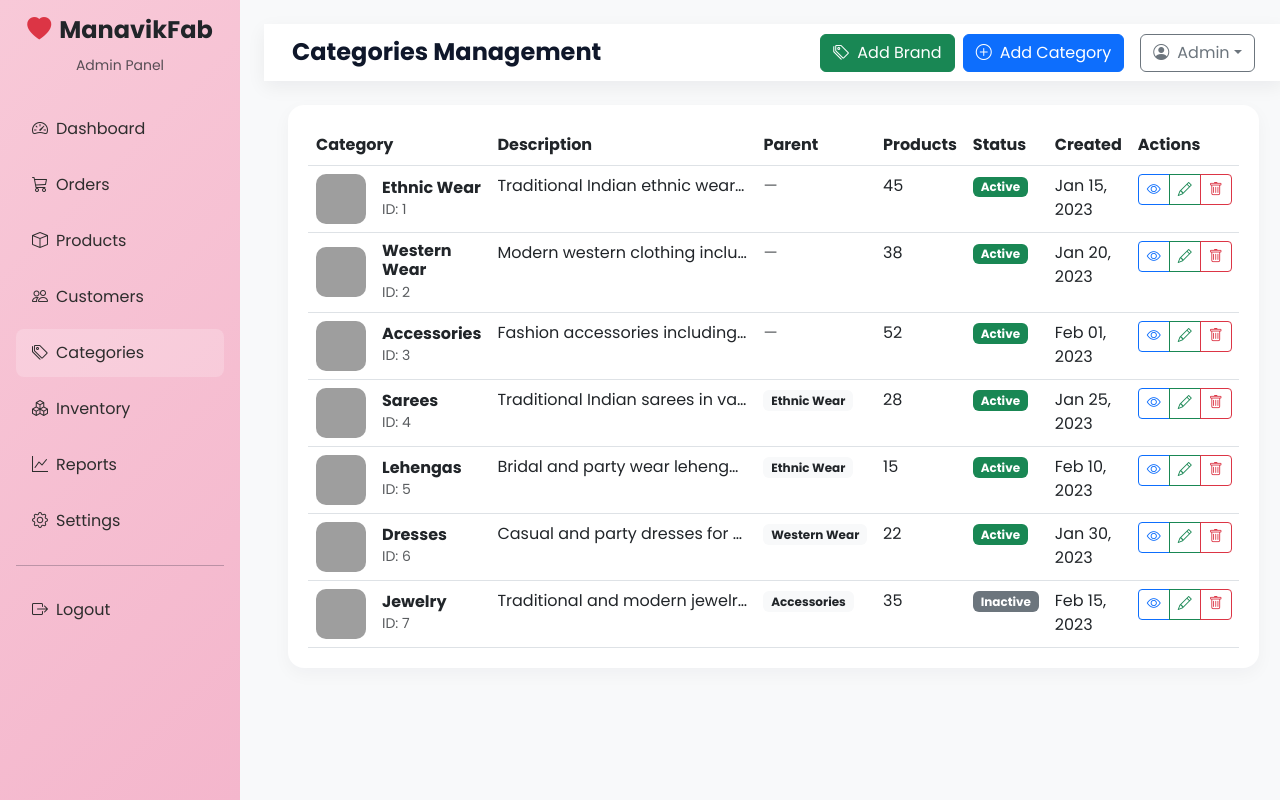
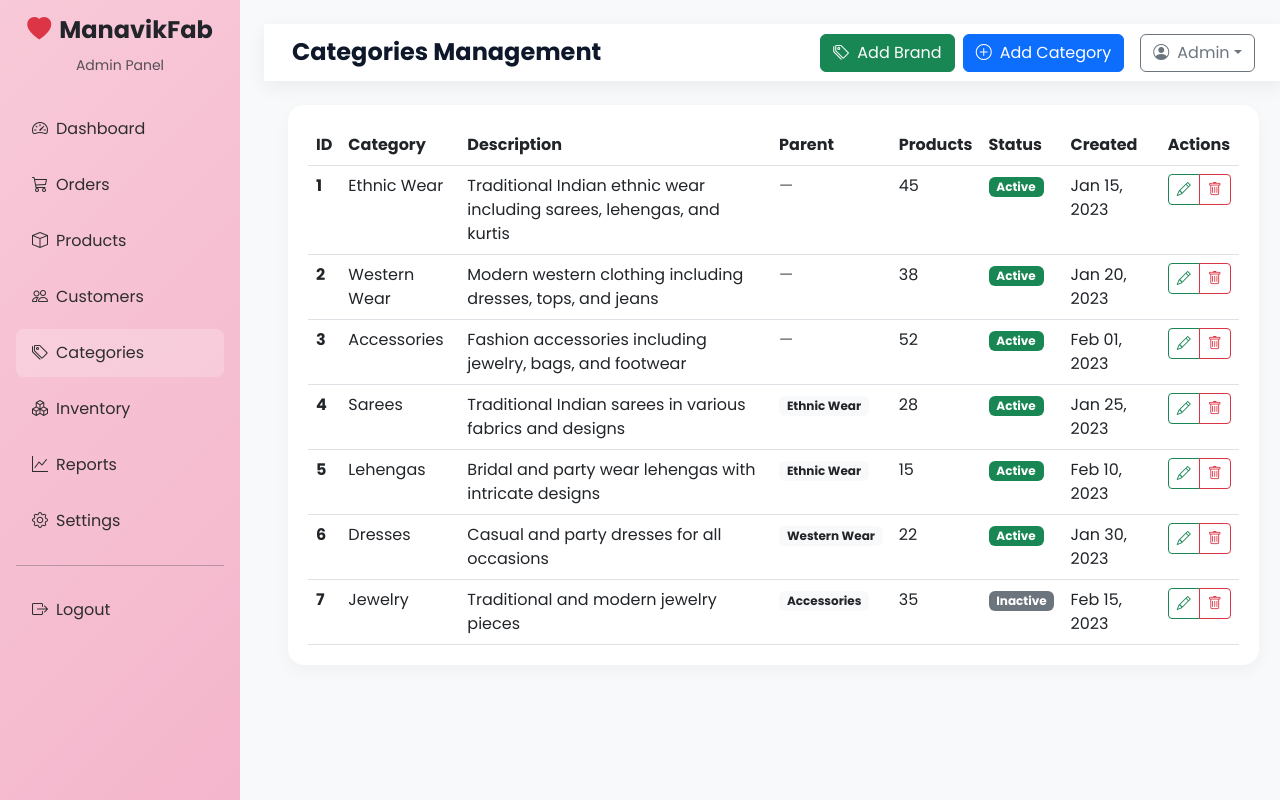
Before and after one commit to lavkush2336/madvik-98910, a PHP site: page /Admin/categories.php in a window 1280 px wide. Run offline with PHP 8.4, Linux system fonts and the light colour scheme; grey boxes are pictures that could not be loaded.

Commit message:
categories section remake + adding thr=e dialouge box for the add brand

```diff
--- a/Admin/categories.php
+++ b/Admin/categories.php
@@ -10,17 +10,16 @@ if (!isset($_SESSION['admin_id'])) {
 
 // Sample categories data
 $categories = [
-    ['id' => 1, 'name' => 'Ethnic Wear', 'description' => 'Traditional Indian ethnic wear including sarees, lehengas, and kurtis', 'image' => 'images/categories/ethnic-wear.jpg', 'products_count' => 45, 'status' => 'Active', 'created_date' => '2023-01-15', 'parent_category' => null, 'slug' => 'ethnic-wear'],
-    ['id' => 2, 'name' => 'Western Wear', 'description' => 'Modern western clothing including dresses, tops, and jeans', 'image' => 'images/categories/western-wear.jpg', 'products_count' => 38, 'status' => 'Active', 'created_date' => '2023-01-20', 'parent_category' => null, 'slug' => 'western-wear'],
-    ['id' => 3, 'name' => 'Accessories', 'description' => 'Fashion accessories including jewelry, bags, and footwear', 'image' => 'images/categories/accessories.jpg', 'products_count' => 52, 'status' => 'Active', 'created_date' => '2023-02-01', 'parent_category' => null, 'slug' => 'accessories'],
-    ['id' => 4, 'name' => 'Sarees', 'description' => 'Traditional Indian sarees in various fabrics and designs', 'image' => 'images/categories/sarees.jpg', 'products_count' => 28, 'status' => 'Active', 'created_date' => '2023-01-25', 'parent_category' => 'Ethnic Wear', 'slug' => 'sarees'],
-    ['id' => 5, 'name' => 'Lehengas', 'description' => 'Bridal and party wear lehengas with intricate designs', 'image' => 'images/categories/lehengas.jpg', 'products_count' => 15, 'status' => 'Active', 'created_date' => '2023-02-10', 'parent_category' => 'Ethnic Wear', 'slug' => 'lehengas'],
-    ['id' => 6, 'name' => 'Dresses', 'description' => 'Casual and party dresses for all occasions', 'image' => 'images/categories/dresses.jpg', 'products_count' => 22, 'status' => 'Active', 'created_date' => '2023-01-30', 'parent_category' => 'Western Wear', 'slug' => 'dresses'],
-    ['id' => 7, 'name' => 'Jewelry', 'description' => 'Traditional and modern jewelry pieces', 'image' => 'images/categories/jewelry.jpg', 'products_count' => 35, 'status' => 'Inactive', 'created_date' => '2023-02-15', 'parent_category' => 'Accessories', 'slug' => 'jewelry']
+    ['id' => 1, 'name' => 'Ethnic Wear', 'description' => 'Traditional Indian ethnic wear including sarees, lehengas, and kurtis', 'products_count' => 45, 'status' => 'Active', 'created_date' => '2023-01-15', 'parent_category' => null],
+    ['id' => 2, 'name' => 'Western Wear', 'description' => 'Modern western clothing including dresses, tops, and jeans', 'products_count' => 38, 'status' => 'Active', 'created_date' => '2023-01-20', 'parent_category' => null],
+    ['id' => 3, 'name' => 'Accessories', 'description' => 'Fashion accessories including jewelry, bags, and footwear', 'products_count' => 52, 'status' => 'Active', 'created_date' => '2023-02-01', 'parent_category' => null],
+    ['id' => 4, 'name' => 'Sarees', 'description' => 'Traditional Indian sarees in various fabrics and designs', 'products_count' => 28, 'status' => 'Active', 'created_date' => '2023-01-25', 'parent_category' => 'Ethnic Wear'],
+    ['id' => 5, 'name' => 'Lehengas', 'description' => 'Bridal and party wear lehengas with intricate designs', 'products_count' => 15, 'status' => 'Active', 'created_date' => '2023-02-10', 'parent_category' => 'Ethnic Wear'],
+    ['id' => 6, 'name' => 'Dresses', 'description' => 'Casual and party dresses for all occasions', 'products_count' => 22, 'status' => 'Active', 'created_date' => '2023-01-30', 'parent_category' => 'Western Wear'],
+    ['id' => 7, 'name' => 'Jewelry', 'description' => 'Traditional and modern jewelry pieces', 'products_count' => 35, 'status' => 'Inactive', 'created_date' => '2023-02-15', 'parent_category' => 'Accessories']
 ];
 
-$statuses = ['All', 'Active', 'Inactive'];
-$parent_categories = ['None', 'Ethnic Wear', 'Western Wear', 'Accessories'];
+$parent_categories_options = ['Ethnic Wear', 'Western Wear', 'Accessories'];
 ?>
 <!DOCTYPE html>
 <html lang="en">
@@ -66,19 +65,7 @@ $parent_categories = ['None', 'Ethnic Wear', 'Western Wear', 'Accessories'];
         }
         .navbar { background: white; box-shadow: 0 6px 18px rgba(15,23,42,0.06); padding:.6rem 1rem }
         .navbar h4.mb-0{ font-size:1.5rem; font-weight:800; }
-        .stats-card {
-            background: white;
-            border-radius: 1rem;
-            padding: 1.25rem;
-            box-shadow: 0 6px 18px rgba(15,23,42,0.06);
-        }
         .table-container { background: white; border-radius: 1rem; padding: 1.25rem; box-shadow: 0 6px 18px rgba(15,23,42,0.04); }
-        .category-image {
-            width: 50px;
-            height: 50px;
-            border-radius: 10px;
-            object-fit: cover;
-        }
         @media (max-width: 991.98px) {
             .sidebar {
                 transform: translateX(-100%);
@@ -117,10 +104,10 @@ $parent_categories = ['None', 'Ethnic Wear', 'Western Wear', 'Accessories'];
                         <button class="btn btn-outline-secondary d-lg-none me-3" type="button" id="sidebarToggle"><i class="bi bi-list"></i></button>
                         <h4 class="mb-0">Categories Management</h4>
                         <div class="d-flex align-items-center ms-auto">
-                             <button class="btn btn-success me-2">
+                            <button class="btn btn-success me-2" data-bs-toggle="modal" data-bs-target="#addBrandModal">
                                 <i class="bi bi-tags me-2"></i>Add Brand
                             </button>
-                            <button class="btn btn-primary me-3" data-bs-toggle="modal" data-bs-target="#addCategoryModal">
+                            <button class="btn btn-primary me-3" id="addCategoryBtn">
                                 <i class="bi bi-plus-circle me-2"></i>Add Category
                             </button>
                             <div class="dropdown">
@@ -142,6 +129,7 @@ $parent_categories = ['None', 'Ethnic Wear', 'Western Wear', 'Accessories'];
                             <table class="table table-hover mb-0">
                                 <thead>
                                     <tr>
+                                        <th>ID</th>
                                         <th>Category</th>
                                         <th>Description</th>
                                         <th>Parent</th>
@@ -153,18 +141,11 @@ $parent_categories = ['None', 'Ethnic Wear', 'Western Wear', 'Accessories'];
                                 </thead>
                                 <tbody>
                                     <?php foreach($categories as $category): ?>
-                                    <tr>
-                                        <td>
-                                            <div class="d-flex align-items-center">
-                                                <img src="<?php echo $category['image']; ?>" alt="<?php echo $category['name']; ?>" class="category-image me-3">
-                                                <div>
-                                                    <h6 class="mb-0 fw-bold"><?php echo $category['name']; ?></h6>
-                                                    <small class="text-muted">ID: <?php echo $category['id']; ?></small>
-                                                </div>
-                                            </div>
-                                        </td>
-                                        <td><div class="text-truncate" style="max-width: 250px;"><?php echo $category['description']; ?></div></td>
-                                        <td>
+                                    <tr data-id="<?php echo $category['id']; ?>">
+                                        <td><strong><?php echo $category['id']; ?></strong></td>
+                                        <td class="category-name"><?php echo $category['name']; ?></td>
+                                        <td class="category-description"><?php echo $category['description']; ?></td>
+                                        <td class="parent-category">
                                             <?php if($category['parent_category']): ?>
                                                 <span class="badge bg-light text-dark"><?php echo $category['parent_category']; ?></span>
                                             <?php else: ?>
@@ -172,12 +153,11 @@ $parent_categories = ['None', 'Ethnic Wear', 'Western Wear', 'Accessories'];
                                             <?php endif; ?>
                                         </td>
                                         <td><?php echo $category['products_count']; ?></td>
-                                        <td><span class="badge bg-<?php echo $category['status'] == 'Active' ? 'success' : 'secondary'; ?>"><?php echo $category['status']; ?></span></td>
+                                        <td class="category-status"><span class="badge bg-<?php echo $category['status'] == 'Active' ? 'success' : 'secondary'; ?>"><?php echo $category['status']; ?></span></td>
                                         <td><?php echo date('M d, Y', strtotime($category['created_date'])); ?></td>
                                         <td>
                                             <div class="btn-group">
-                                                <button class="btn btn-sm btn-outline-primary" title="View"><i class="bi bi-eye"></i></button>
-                                                <button class="btn btn-sm btn-outline-success" title="Edit"><i class="bi bi-pencil"></i></button>
+                                                <button class="btn btn-sm btn-outline-success edit-btn" title="Edit"><i class="bi bi-pencil"></i></button>
                                                 <button class="btn btn-sm btn-outline-danger" title="Delete"><i class="bi bi-trash"></i></button>
                                             </div>
                                         </td>
@@ -192,15 +172,16 @@ $parent_categories = ['None', 'Ethnic Wear', 'Western Wear', 'Accessories'];
         </div>
     </div>
 
-    <div class="modal fade" id="addCategoryModal" tabindex="-1">
+    <div class="modal fade" id="categoryFormModal" tabindex="-1">
         <div class="modal-dialog modal-lg">
             <div class="modal-content">
                 <div class="modal-header">
-                    <h5 class="modal-title"><i class="bi bi-plus-circle me-2"></i>Add New Category</h5>
+                    <h5 class="modal-title" id="categoryModalTitle"></h5>
                     <button type="button" class="btn-close" data-bs-dismiss="modal"></button>
                 </div>
                 <div class="modal-body">
-                    <form id="addCategoryForm">
+                    <form id="categoryForm">
+                        <input type="hidden" id="categoryId">
                         <div class="row">
                             <div class="col-md-6 mb-3">
                                 <label class="form-label">Category Name *</label>
@@ -208,7 +189,7 @@ $parent_categories = ['None', 'Ethnic Wear', 'Western Wear', 'Accessories'];
                             </div>
                             <div class="col-md-6 mb-3">
                                 <label class="form-label">Slug</label>
-                                <input type="text" id="categorySlug" class="form-control" placeholder="e.g., ethnic-wear">
+                                <input type="text" id="categorySlug" class="form-control" placeholder="e.g., ethnic-wear" disabled>
                             </div>
                         </div>
                         <div class="mb-3">
@@ -220,7 +201,7 @@ $parent_categories = ['None', 'Ethnic Wear', 'Western Wear', 'Accessories'];
                                 <label class="form-label">Parent Category</label>
                                 <select class="form-select" id="parentCategory">
                                     <option value="">No Parent</option>
-                                    <?php foreach(array_filter($parent_categories, function($p) { return $p !== 'None'; }) as $parent): ?>
+                                    <?php foreach($parent_categories_options as $parent): ?>
                                         <option value="<?php echo $parent; ?>"><?php echo $parent; ?></option>
                                     <?php endforeach; ?>
                                 </select>
@@ -237,7 +218,34 @@ $parent_categories = ['None', 'Ethnic Wear', 'Western Wear', 'Accessories'];
                 </div>
                 <div class="modal-footer">
                     <button type="button" class="btn btn-secondary" data-bs-dismiss="modal">Cancel</button>
-                    <button type="button" class="btn btn-primary" id="saveCategoryBtn">Add Category</button>
+                    <button type="button" class="btn btn-primary" id="saveCategoryBtn"></button>
+                </div>
+            </div>
+        </div>
+    </div>
+
+    <div class="modal fade" id="addBrandModal" tabindex="-1">
+        <div class="modal-dialog modal-dialog-centered">
+            <div class="modal-content">
+                <div class="modal-header">
+                    <h5 class="modal-title"><i class="bi bi-tags me-2"></i>Add New Brand</h5>
+                    <button type="button" class="btn-close" data-bs-dismiss="modal"></button>
+                </div>
+                <div class="modal-body">
+                    <form id="addBrandForm">
+                        <div class="mb-3">
+                            <label for="brandName" class="form-label">Brand Name *</label>
+                            <input type="text" id="brandName" class="form-control" placeholder="Enter brand name" required>
+                        </div>
+                        <div class="mb-3">
+                            <label for="brandLogo" class="form-label">Brand Logo</label>
+                            <input type="file" id="brandLogo" class="form-control" accept="image/*">
+                        </div>
+                    </form>
+                </div>
+                <div class="modal-footer">
+                    <button type="button" class="btn btn-secondary" data-bs-dismiss="modal">Cancel</button>
+                    <button type="button" class="btn btn-success" id="saveBrandBtn">Add Brand</button>
                 </div>
             </div>
         </div>
@@ -246,59 +254,66 @@ $parent_categories = ['None', 'Ethnic Wear', 'Western Wear', 'Accessories'];
     <script src="https://cdn.jsdelivr.net/npm/bootstrap@5.3.0/dist/js/bootstrap.bundle.min.js"></script>
     <script>
         document.addEventListener('DOMContentLoaded', function () {
-            // --- NEW SCRIPT TO MAKE THE MODAL FORM WORK ---
-
-            const saveButton = document.getElementById('saveCategoryBtn');
-            const addCategoryModal = new bootstrap.Modal(document.getElementById('addCategoryModal'));
-            const categoryForm = document.getElementById('addCategoryForm');
+            // --- Universal Category Modal Logic ---
+            const categoryModal = new bootstrap.Modal(document.getElementById('categoryFormModal'));
+            const categoryModalTitle = document.getElementById('categoryModalTitle');
+            const saveCategoryBtn = document.getElementById('saveCategoryBtn');
+            const categoryForm = document.getElementById('categoryForm');
             const tableBody = document.querySelector('.table tbody');
 
-            saveButton.addEventListener('click', function() {
-                // 1. Get data from the form fields
-                const categoryName = document.getElementById('categoryName').value;
-                const description = document.getElementById('categoryDescription').value;
-                const parentCategory = document.getElementById('parentCategory').value;
-                const status = document.getElementById('categoryStatus').value;
+            document.getElementById('addCategoryBtn').addEventListener('click', function() {
+                categoryForm.reset();
+                document.getElementById('categoryId').value = '';
+                categoryModalTitle.innerHTML = '<i class="bi bi-plus-circle me-2"></i>Add New Category';
+                saveCategoryBtn.textContent = 'Add Category';
+                saveCategoryBtn.className = 'btn btn-primary';
+                categoryModal.show();
+            });
 
-                // Simple validation
-                if (!categoryName) {
+            tableBody.addEventListener('click', function(event) {
+                const editButton = event.target.closest('.edit-btn');
+                if (!editButton) return;
+                const row = editButton.closest('tr');
+                document.getElementById('categoryId').value = row.dataset.id;
+                document.getElementById('categoryName').value = row.querySelector('.category-name').textContent.trim();
+                document.getElementById('categoryDescription').value = row.querySelector('.category-description').textContent.trim();
+                document.getElementById('parentCategory').value = row.querySelector('.parent-category .badge')?.textContent.trim() || '';
+                document.getElementById('categoryStatus').value = row.querySelector('.category-status .badge').textContent.trim();
+                categoryModalTitle.innerHTML = '<i class="bi bi-pencil-square me-2"></i>Edit Category';
+                saveCategoryBtn.textContent = 'Save Changes';
+                saveCategoryBtn.className = 'btn btn-success';
+                categoryModal.show();
+            });
+
+            saveCategoryBtn.addEventListener('click', function() {
+                const id = document.getElementById('categoryId').value;
+                const name = document.getElementById('categoryName').value;
+                if (!name) {
                     alert('Category Name is required.');
                     return;
                 }
+                if (id) {
+                    alert(`Simulating update for Category ID: ${id}`);
+                } else {
+                    alert(`Simulating adding new category: "${name}"`);
+                }
+                categoryModal.hide();
+            });
 
-                // 2. Create the HTML for the new table row
-                const newRow = `
-                    <tr>
-                        <td>
-                            <div class="d-flex align-items-center">
-                                <img src="images/categories/default.jpg" alt="${categoryName}" class="category-image me-3">
-                                <div>
-                                    <h6 class="mb-0 fw-bold">${categoryName}</h6>
-                                    <small class="text-muted">ID: New</small>
-                                </div>
-                            </div>
-                        </td>
-                        <td><div class="text-truncate" style="max-width: 250px;">${description}</div></td>
-                        <td>${parentCategory ? `<span class="badge bg-light text-dark">${parentCategory}</span>` : '<span class="text-muted">—</span>'}</td>
-                        <td>0</td>
-                        <td><span class="badge bg-${status === 'Active' ? 'success' : 'secondary'}">${status}</span></td>
-                        <td>${new Date().toLocaleDateString('en-US', { month: 'short', day: '2-digit', year: 'numeric' })}</td>
-                        <td>
-                            <div class="btn-group">
-                                <button class="btn btn-sm btn-outline-primary" title="View"><i class="bi bi-eye"></i></button>
-                                <button class="btn btn-sm btn-outline-success" title="Edit"><i class="bi bi-pencil"></i></button>
-                                <button class="btn btn-sm btn-outline-danger" title="Delete"><i class="bi bi-trash"></i></button>
-                            </div>
-                        </td>
-                    </tr>
-                `;
+            // --- "Add Brand" Modal Logic ---
+            const saveBrandButton = document.getElementById('saveBrandBtn');
+            const addBrandModal = new bootstrap.Modal(document.getElementById('addBrandModal'));
+            const brandForm = document.getElementById('addBrandForm');
 
-                // 3. Insert the new row at the top of the table
-                tableBody.insertAdjacentHTML('afterbegin', newRow);
-
-                // 4. Reset the form and hide the modal
-                categoryForm.reset();
-                addCategoryModal.hide();
+            saveBrandButton.addEventListener('click', function() {
+                const brandName = document.getElementById('brandName').value;
+                if(!brandName) {
+                    alert('Brand Name is required.');
+                    return;
+                }
+                alert('Brand "' + brandName + '" added successfully!');
+                brandForm.reset();
+                addBrandModal.hide();
             });
         });
     </script>
```
